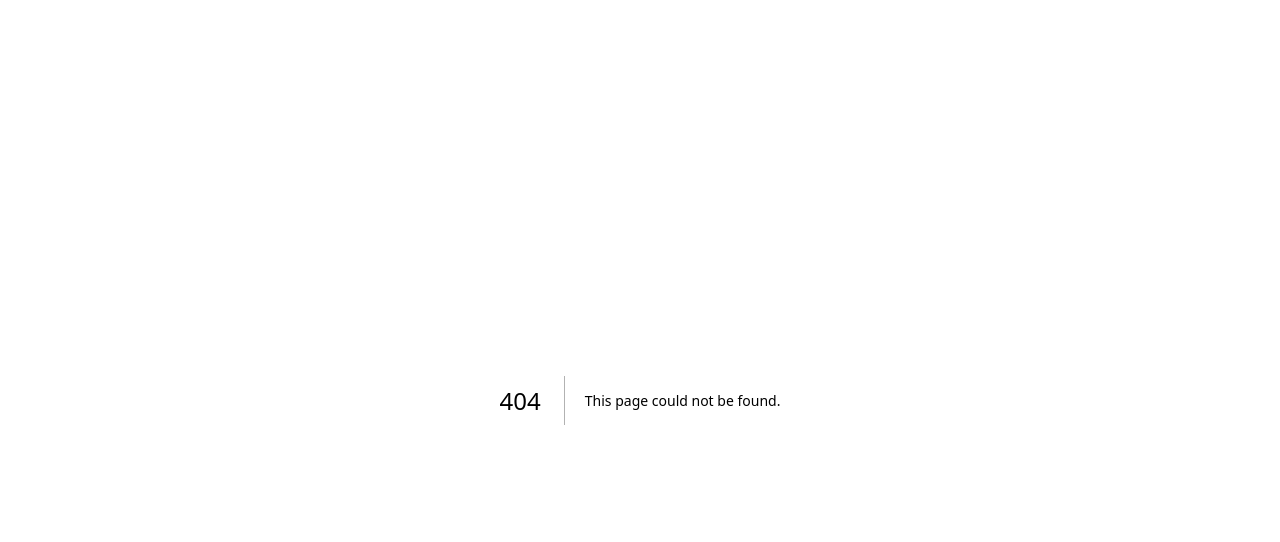
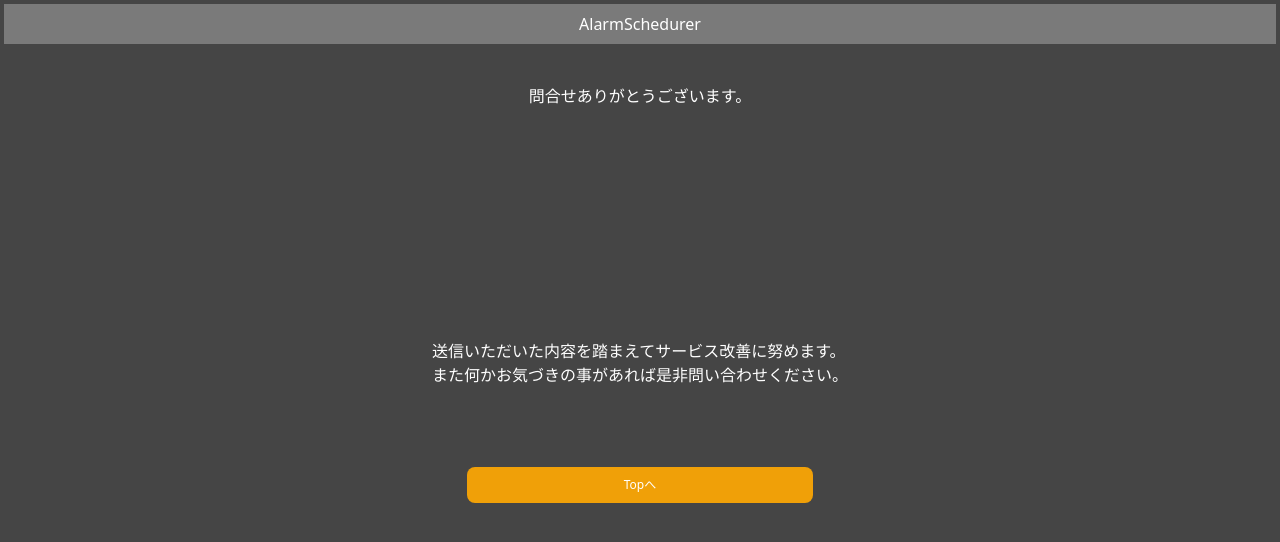
Before and after one commit to k-kazuma/alarmInfo, a Next.js app: page /finish in a window 1280 px wide. Before the commit this address had no page. Shown: the top 542 px of the page. Built offline with nearby package versions, Linux system fonts and the light colour scheme.

Commit message:
完了画面レイアウト調整

```diff
--- a/pages/Confirmation.tsx
+++ b/pages/Confirmation.tsx
@@ -23,6 +23,13 @@ const Confirmation = () => {
       });
 
       console.log(res);
+      if (res.ok) {
+        const result = await res.json();
+        router.push({
+          pathname: "/finish",
+          query: { data: JSON.stringify(result) },
+        });
+      }
     } catch (error) {
       console.error("Error during fetch:", error);
     }
--- a/pages/Footer.tsx
+++ b/pages/Footer.tsx
@@ -3,7 +3,7 @@ import Link from "next/link";
 
 function Footer() {
   return (
-    <Link href={"/privacypolicy"} type="submit" className="text-slate-400	">
+    <Link href={"/privacypolicy"} type="submit" className="text-slate-400">
       プライバシーポリシー
     </Link>
   );
--- /dev/null
+++ b/pages/finish.tsx
@@ -0,0 +1,34 @@
+import React from "react";
+import Header from "./Header";
+import Link from "next/link";
+
+function finish() {
+  return (
+    <>
+      <div className="p-1 w-screen h-screen overflow-hidden">
+        <Header />
+        <h2 className="mt-10 text-center">問合せありがとうございます。</h2>
+        <div className="p-2 h-4/5 flex justify-center items-center">
+          <div>
+            <p>送信いただいた内容を踏まえてサービス改善に努めます。</p>
+            <p>また何かお気づきの事があれば是非問い合わせください。</p>
+            <div className="flex justify-center items-center">
+              <Link
+                href={{
+                  pathname: `/`,
+                }}
+                content="aaa"
+                type="submit"
+                className="w-10/12 mt-20 mb-2 button items-center py-2.5 px-4 text-xs font-medium text-center rounded-lg"
+              >
+                Topへ
+              </Link>
+            </div>
+          </div>
+        </div>
+      </div>
+    </>
+  );
+}
+
+export default finish;
--- a/pages/index.tsx
+++ b/pages/index.tsx
@@ -38,7 +38,7 @@ export default function Home() {
         </div>
         <form
           onSubmit={(e) => postAction(e, comment, content)}
-          className="flex justify-center items-center my-20"
+          className="flex justify-center items-center my-10"
         >
           <div className="ml-5 mr-5 w-screen">
             <div className="flex">
```
